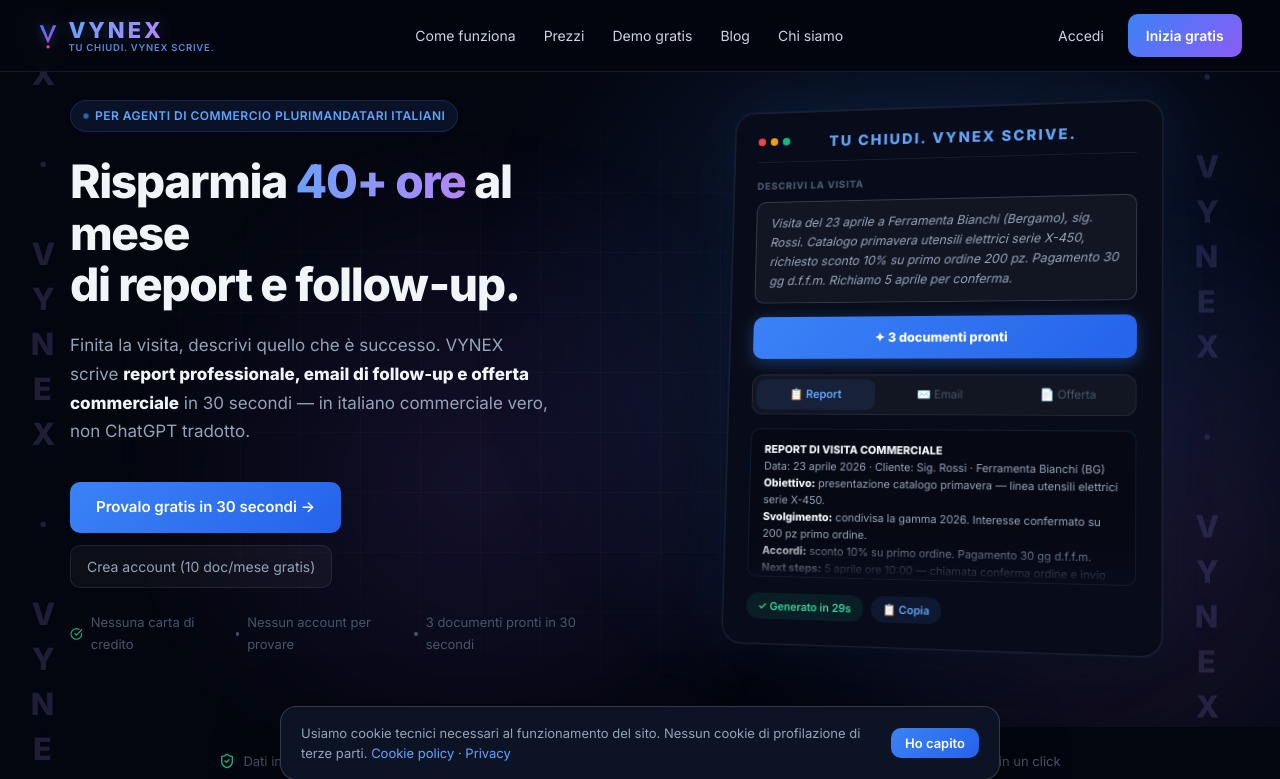
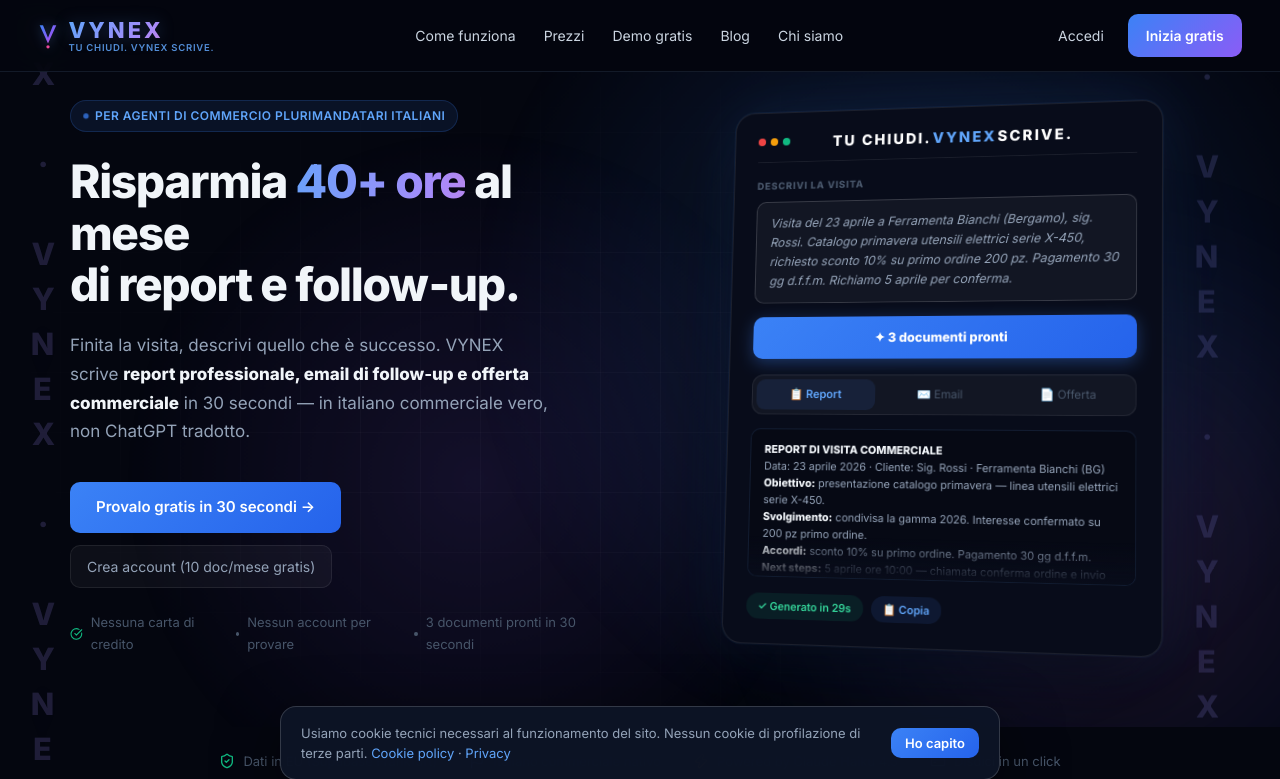
Before and after one commit to robertopizzini19-byte/vynex, a Python web app: template templates/index.html in a window 1280 px wide. Shown: the top 779 px of the page. Run offline with Jinja, Linux system fonts and the light colour scheme; the template is opened without the code that fills it, so the values that code supplies are empty.

Commit message:
style(slogan): testo bianco + VYNEX blu #60a5fa
- 'TU CHIUDI.' + 'SCRIVE.' → #ffffff (bianco puro)
- 'VYNEX' wrappato in span .mockup-title-slogan-accent → #60a5fa (blu)
- Margin .08em ai lati della parola VYNEX per respiro letter-spacing

Co-Authored-By: Claude Opus 4.7 (1M context) <noreply@anthropic.com>

```diff
--- a/static/style.css
+++ b/static/style.css
@@ -577,11 +577,15 @@ textarea {
   font-weight: 800;
   letter-spacing: .14em;
   text-transform: uppercase;
-  color: #60a5fa;
+  color: #ffffff;
   white-space: nowrap;
   pointer-events: none;
   user-select: none;
   line-height: 1;
+}
+.mockup-title-slogan-accent {
+  color: #60a5fa;
+  margin: 0 .08em;
 }
 @media (max-width: 500px) {
   .mockup-title-slogan { font-size: 11px; letter-spacing: .1em; left: 54%; }
--- a/templates/index.html
+++ b/templates/index.html
@@ -144,7 +144,7 @@
                         <div class="mockup-dot mockup-dot-y"></div>
                         <div class="mockup-dot mockup-dot-g"></div>
                     </div>
-                    <div class="mockup-title-slogan" aria-label="Slogan VYNEX">TU CHIUDI. VYNEX SCRIVE.</div>
+                    <div class="mockup-title-slogan" aria-label="Slogan VYNEX">TU CHIUDI. <span class="mockup-title-slogan-accent">VYNEX</span> SCRIVE.</div>
                 </div>
 
                 <div style="margin-bottom:14px">
```
